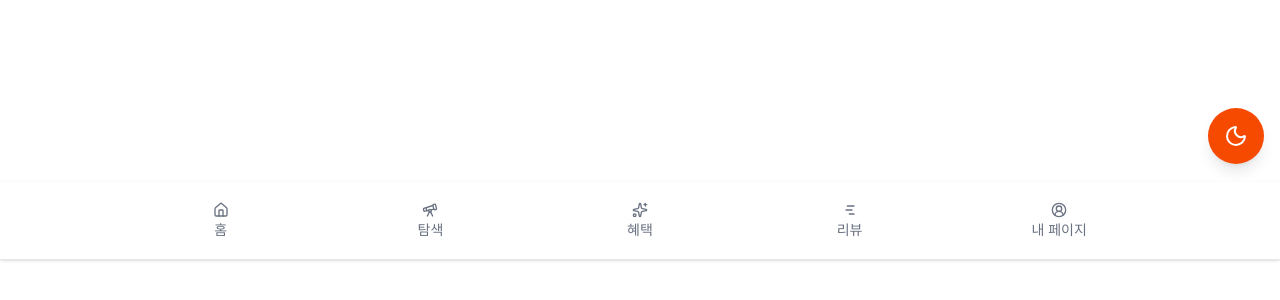
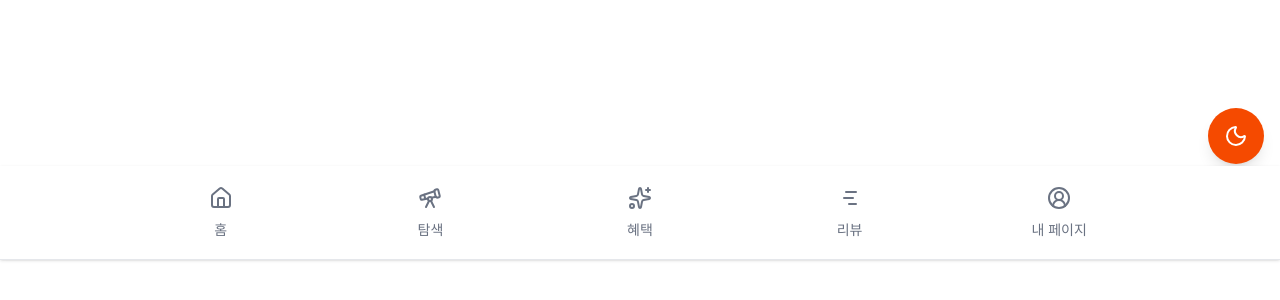
Before and after one commit to u-ulim/display-flex, a Next.js app: page /components/footer in a window 1280 px wide. Shown: the part 540-840 px from the top of the page. Built offline with nearby package versions, Linux system fonts and the light colour scheme; a web font is replaced by a local one.

Commit message:
components: footer 사이즈 조절

```diff
--- a/src/app/components/button/buttonVariants.ts
+++ b/src/app/components/button/buttonVariants.ts
@@ -14,7 +14,7 @@ export const buttonVariants = tv({
       outline:
         "border border-gray-300 bg-white text-gray-700 hover:bg-gray-100 hover:text-gray-900 rounded-md hover:bg-gray-100/60 dark:border-gray-600 dark:bg-gray-900 dark:text-gray-200 dark:hover:bg-gray-800 dark:hover:text-white",
       footer:
-        "bg-white text-gray-500 hover:text-gray-900 dark:bg-gray-900 dark:text-gray-400 dark:hover:text-white",
+        "bg-white text-gray-500 hover:text-gray-900 dark:bg-gray-800 dark:text-gray-400 dark:hover:text-white",
       upgrade:
         "bg-blue-300 text-white hover:bg-blue-400 hover:text-white rounded-md dark:bg-blue-700 dark:hover:bg-blue-800",
       select:
--- a/src/app/components/footer/Footer.tsx
+++ b/src/app/components/footer/Footer.tsx
@@ -17,27 +17,27 @@ export const Footer = () => {
     {
       key: "home",
       label: "홈",
-      icon: <Home className="w-4 h-4 mb-1" />,
+      icon: <Home className="w-4 h-4 md:w-6 md:h-6 mb-2 md:mb-3" />,
     },
     {
       key: "explore",
       label: "탐색",
-      icon: <Telescope className="w-4 h-4 mb-1" />,
+      icon: <Telescope className="w-4 h-4 md:w-6 md:h-6 mb-2 md:mb-3" />,
     },
     {
       key: "benefit",
       label: "혜택",
-      icon: <Sparkles className="w-4 h-4 mb-1" />,
+      icon: <Sparkles className="w-4 h-4 md:w-6 md:h-6 mb-2 md:mb-3" />,
     },
     {
       key: "review",
       label: "리뷰",
-      icon: <ChartNoAxesGantt className="w-4 h-4 mb-1" />,
+      icon: <ChartNoAxesGantt className="w-4 h-4 md:w-6 md:h-6 mb-2 md:mb-3" />,
     },
     {
       key: "mypage",
       label: "내 페이지",
-      icon: <CircleUserRound className="w-4 h-4 mb-1" />,
+      icon: <CircleUserRound className="w-4 h-4 md:w-6 md:h-6 mb-2 md:mb-3" />,
     },
   ];
 
```
